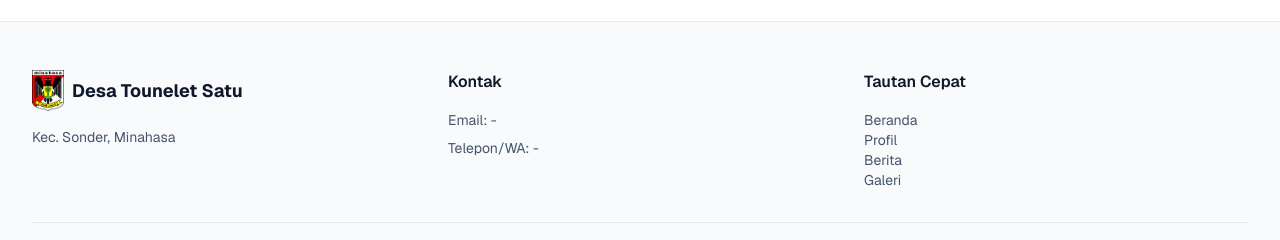
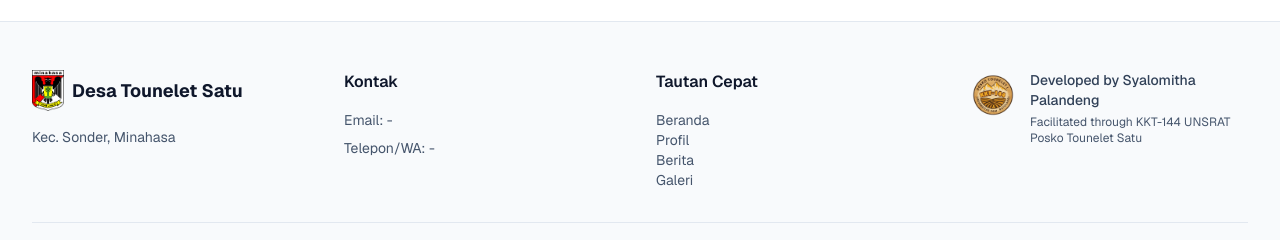
Before and after one commit to MikeNoppo/tounelet-satu, a Next.js app: page / in a window 1280 px wide. Shown: the part 3512-3752 px from the top of the page. Built offline with nearby package versions, Linux system fonts and the light colour scheme; no server answers; the database is empty.

Commit message:
Update footer component layout and add developer credit section

```diff
--- a/components/footer.tsx
+++ b/components/footer.tsx
@@ -36,7 +36,7 @@ export function Footer() {
   return (
     <footer className="border-t border-slate-200 bg-slate-50">
       <div className="mx-auto max-w-7xl px-4 sm:px-6 lg:px-8 py-12">
-        <div className="grid grid-cols-1 md:grid-cols-3 gap-8 mb-8">
+        <div className="grid grid-cols-1 md:grid-cols-2 lg:grid-cols-4 gap-8 mb-8">
           <div>
             <div className="flex items-center gap-2 font-bold text-lg text-slate-900 mb-4">
               <Image
@@ -80,10 +80,32 @@ export function Footer() {
               </Link>
             </nav>
           </div>
+
+          <div>
+            <div className="flex items-start gap-3">
+              <Image
+                src="/kkt144.png"
+                alt="KKT-144 UNSRAT"
+                width={50}
+                height={50}
+                className="rounded-full shrink-0"
+              />
+              <div className="text-left">
+                <p className="text-sm font-medium text-slate-700">
+                  Developed by Syalomitha Palandeng
+                </p>
+                <p className="text-xs text-slate-600 mt-1">
+                  Facilitated through KKT-144 UNSRAT Posko Tounelet Satu
+                </p>
+              </div>
+            </div>
+          </div>
         </div>
 
-        <div className="border-t border-slate-200 pt-8 text-center text-sm text-slate-600">
-          <p>© {currentYear} Desa Tounelet Satu. Semua hak dilindungi.</p>
+        <div className="border-t border-slate-200 pt-8">
+          <div className="text-center text-sm text-slate-600">
+            <p>© {currentYear} Desa Tounelet Satu. Semua hak dilindungi.</p>
+          </div>
         </div>
       </div>
     </footer>
```
Also changed, not shown: public/kkt144.png (added).
